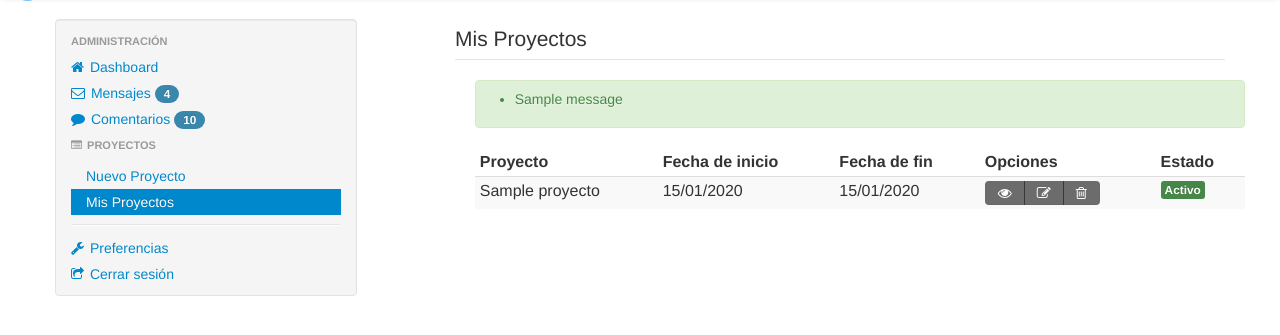
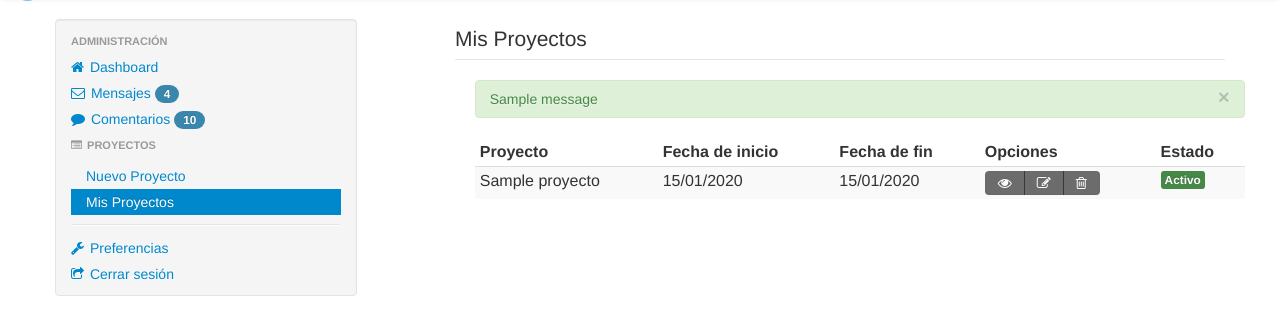
Before and after one commit to kuak/growithme, a Flask app: template templates/my_projects.html in a window 1280 px wide. Shown: the part 45-380 px from the top of the page. Run offline with Flask 2, Linux system fonts and the light colour scheme; the template is opened without the code that fills it: most values are stand-ins (such as "Sample title", 1, 10 or a date in 2020); one stand-in notice (Sample message) is shown; some libraries are stand-ins or nearby versions.

Commit message:
Mensajes
Mostrar mensajes

```diff
--- a/templates/my_projects.html
+++ b/templates/my_projects.html
@@ -28,11 +28,10 @@
             {% with messages = get_flashed_messages() %}
             {% if messages %}
             <div class="alert alert-success">
-                <ul class=flashes>
-                    {% for message in messages %}
-                    <li>{{ message }}</li>
-                    {% endfor %}
-                </ul>
+                <button type="button" class="close" data-dismiss="alert">&times;</button>
+                {% for message in messages %}
+                {{ message }}
+                {% endfor %}
             </div>
             {% endif %}
             {% endwith %}
```
